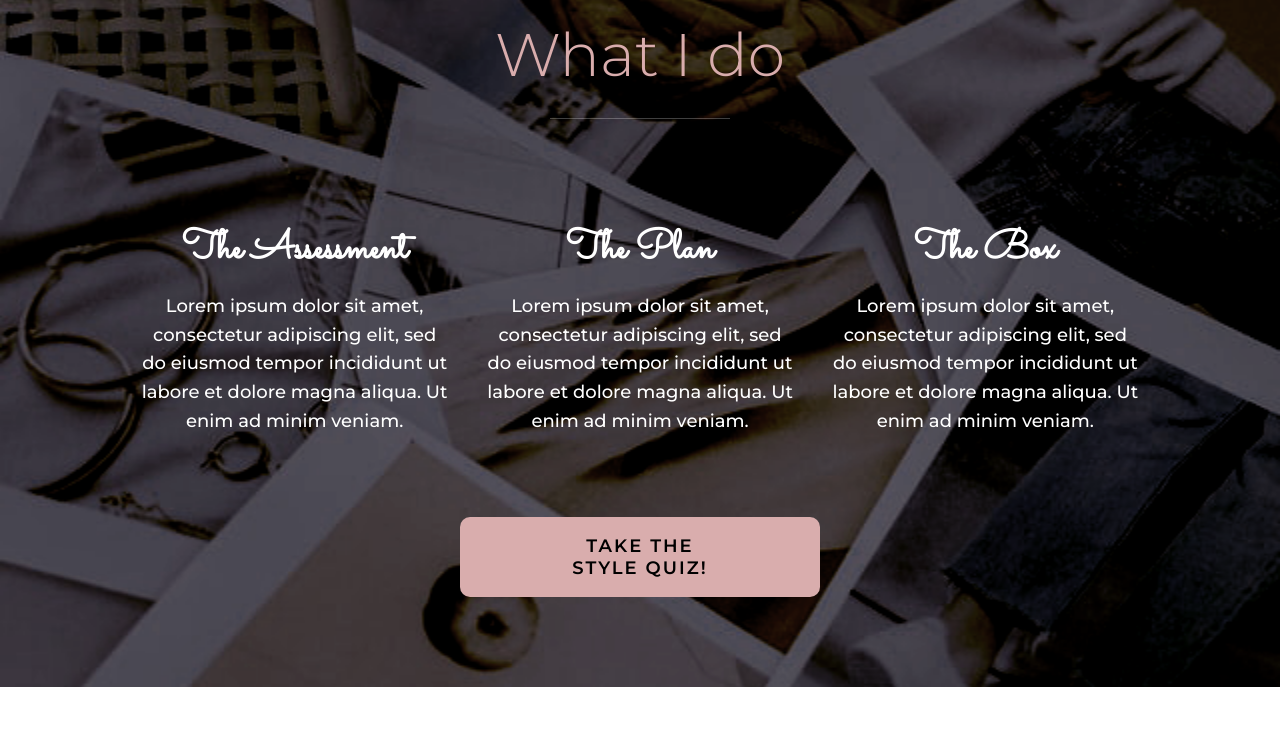
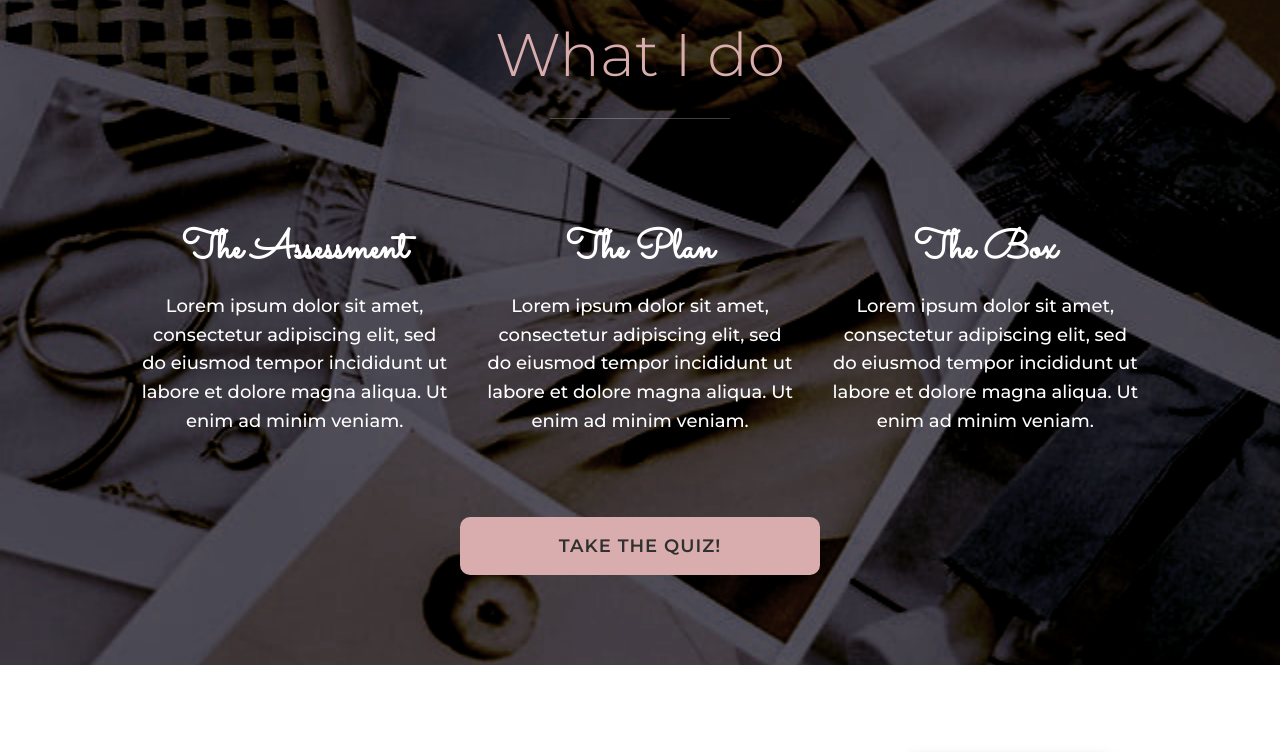
Before and after one commit to Rae1821/olivia-west-stylist, a plain HTML site: page index.html in a window 1280 px wide. Shown: the part 1634-2386 px from the top of the page. Drawn offline with Linux system fonts and the light colour scheme; grey boxes are pictures that could not be loaded.

```diff
--- a/css/style.css
+++ b/css/style.css
@@ -267,6 +267,7 @@ a.nav__link:hover {
 .hero__title {
     font-family: var(--ff-primary);
     font-weight: var(--fw-semibold);
+    font-size: var(--fs-h2);
     margin-bottom: .5em;
 }
 
@@ -439,20 +440,21 @@ a.nav__link:hover {
     margin: 0;
 }
 
-.btn__style-quiz {
+.btn__style-quiz-bottom {
     background-color: var(--clr-accent);
+    color: var(--clr-dark);
     width: 20em;
     padding: 1em 5em;
     font-family: var(--ff-primary);
     font-weight: var(--fw-semibold);
     font-size: var(--fs-body);
     text-transform: uppercase;
-    letter-spacing: 2px;
+    letter-spacing: 1px;
     border: none;
     border-radius: 10px;
 }
 
-.btn__style-quiz:hover {
+.btn__style-quiz-bottom:hover {
     transform: scale(1.1);
 }
 
--- a/index.html
+++ b/index.html
@@ -40,7 +40,7 @@
                 <h1 class="hero__title">
                     Take the <span class="span__style">Style</span> quiz
                 </h1>
-                <button class="btn__style-quiz-top">Click Here</button>
+                <button class="btn__style-quiz-top">click here</button>
             </div>
             <!-- Floating sidebar social icons -->
             <div class="icon-bar">
@@ -135,7 +135,7 @@
 
                 <!-- Call To Action Button -->
                 <div class="style-button">
-                    <button class="btn__style-quiz">Take the Style Quiz!</button>
+                    <button class="btn__style-quiz-bottom">Take the Quiz!</button>
                 </div>
             </section>
 
```
